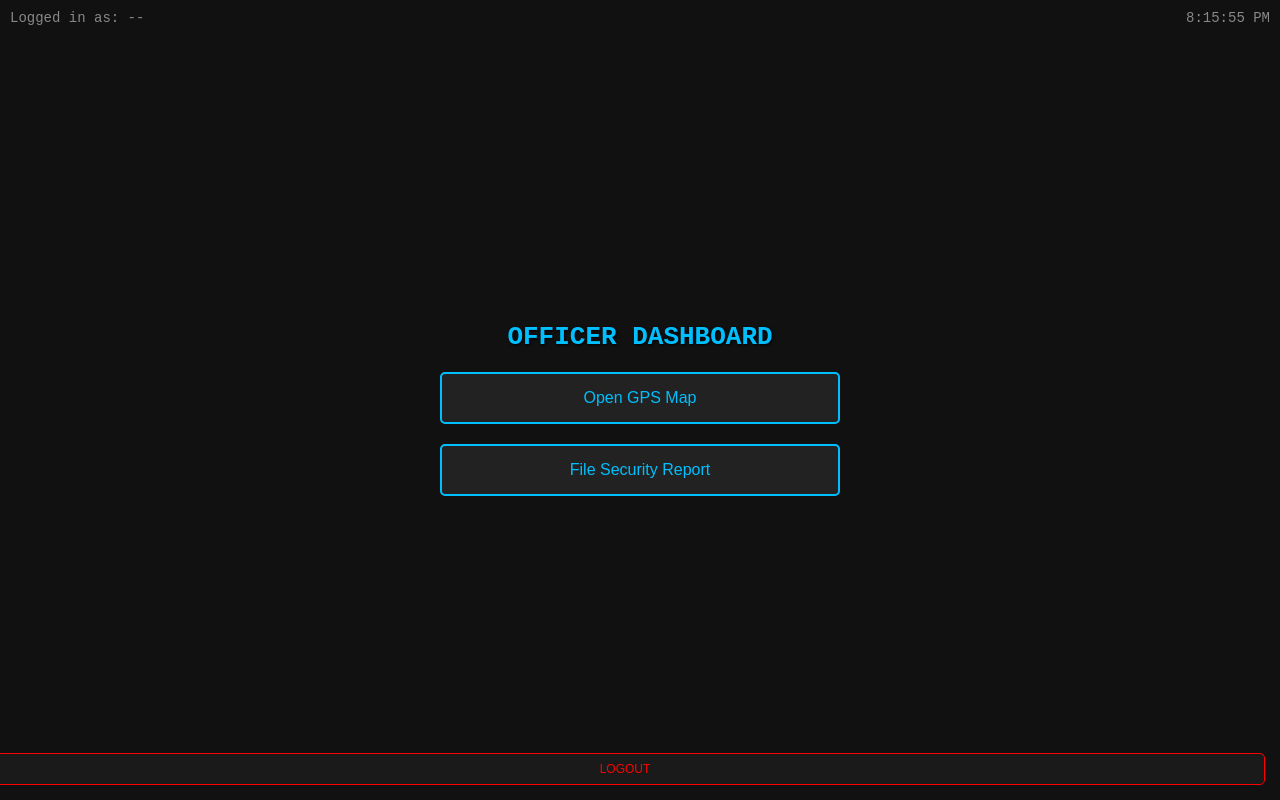
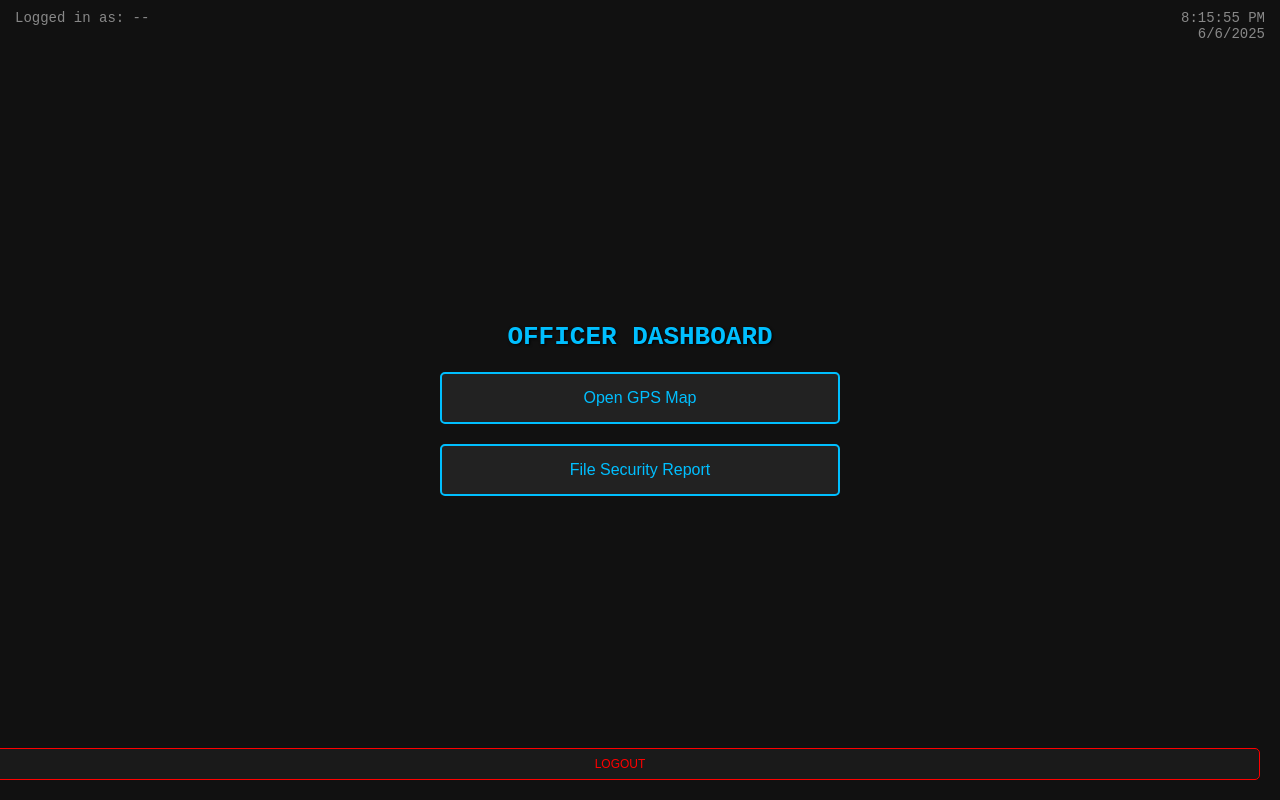
Before and after one commit to neurozync/CADSystem, a plain HTML site: page dashboard.html in a window 1280 px wide. Drawn offline with Linux system fonts and the light colour scheme.

Commit message:
Update dashboard.html

```diff
--- a/dashboard.html
+++ b/dashboard.html
@@ -16,12 +16,14 @@
       align-items: center;
       justify-content: center;
       height: 100vh;
+      position: relative;
     }
 
     h1 {
       margin-bottom: 20px;
       color: #00bfff;
       text-shadow: 1px 1px 3px #000;
+      text-align: center;
     }
 
     .button-container {
@@ -49,10 +51,10 @@
       background-color: #0f2a3b;
     }
 
-    #officerNameDisplay {
+    #officerInfo {
       position: absolute;
       top: 10px;
-      left: 10px;
+      left: 15px;
       font-size: 14px;
       color: #888;
     }
@@ -60,15 +62,16 @@
     #clock {
       position: absolute;
       top: 10px;
-      right: 10px;
+      right: 15px;
       font-size: 14px;
       color: #888;
+      text-align: right;
     }
 
     #logoutBtn {
       position: absolute;
-      bottom: 15px;
-      right: 15px;
+      bottom: 20px;
+      right: 20px;
       padding: 8px 14px;
       background-color: #1a1a1a;
       border: 1px solid red;
@@ -86,12 +89,17 @@
       h1 {
         font-size: 20px;
       }
+
+      #officerInfo,
+      #clock {
+        font-size: 12px;
+      }
     }
   </style>
 </head>
 <body>
-  <div id="officerNameDisplay">Logged in as: --</div>
-  <div id="clock">--:--:--</div>
+  <div id="officerInfo">Logged in as: --</div>
+  <div id="clock">--:--:--<br>--/--/----</div>
 
   <h1>OFFICER DASHBOARD</h1>
   <div class="button-container">
@@ -102,17 +110,21 @@
   <button id="logoutBtn" onclick="logout()">LOGOUT</button>
 
   <script>
+    // Update time and date
     function updateClock() {
       const now = new Date();
-      document.getElementById('clock').textContent = now.toLocaleTimeString();
+      const time = now.toLocaleTimeString();
+      const date = now.toLocaleDateString();
+      document.getElementById('clock').innerHTML = `${time}<br>${date}`;
     }
     setInterval(updateClock, 1000);
     updateClock();
 
-    // Load officer name from localStorage
+    // Load officer name
     const name = localStorage.getItem('officerName') || '--';
-    document.getElementById('officerNameDisplay').textContent = 'Logged in as: ' + name;
+    document.getElementById('officerInfo').textContent = 'Logged in as: ' + name;
 
+    // Logout function
     function logout() {
       localStorage.removeItem('officerName');
       window.location.href = 'index.html';
```
